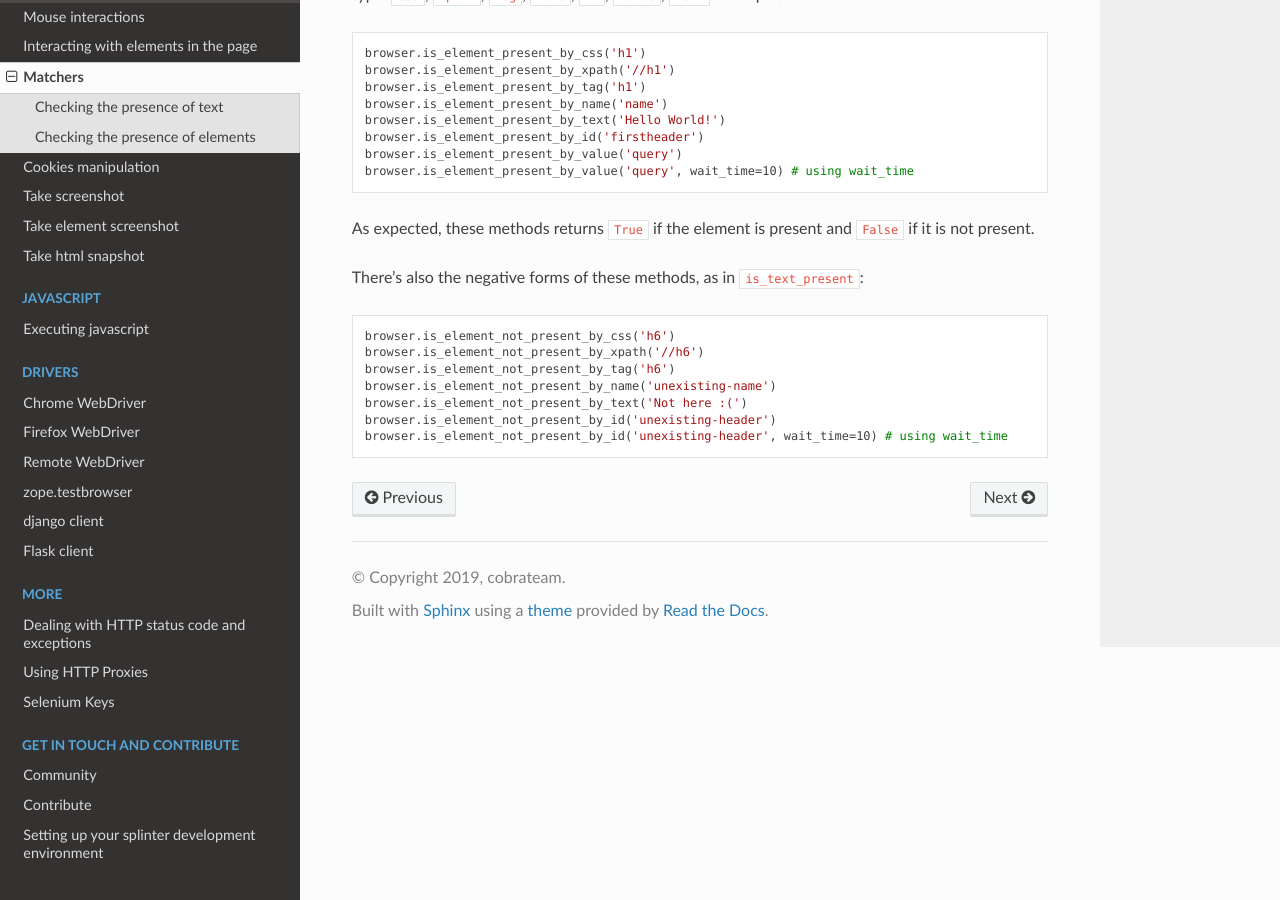
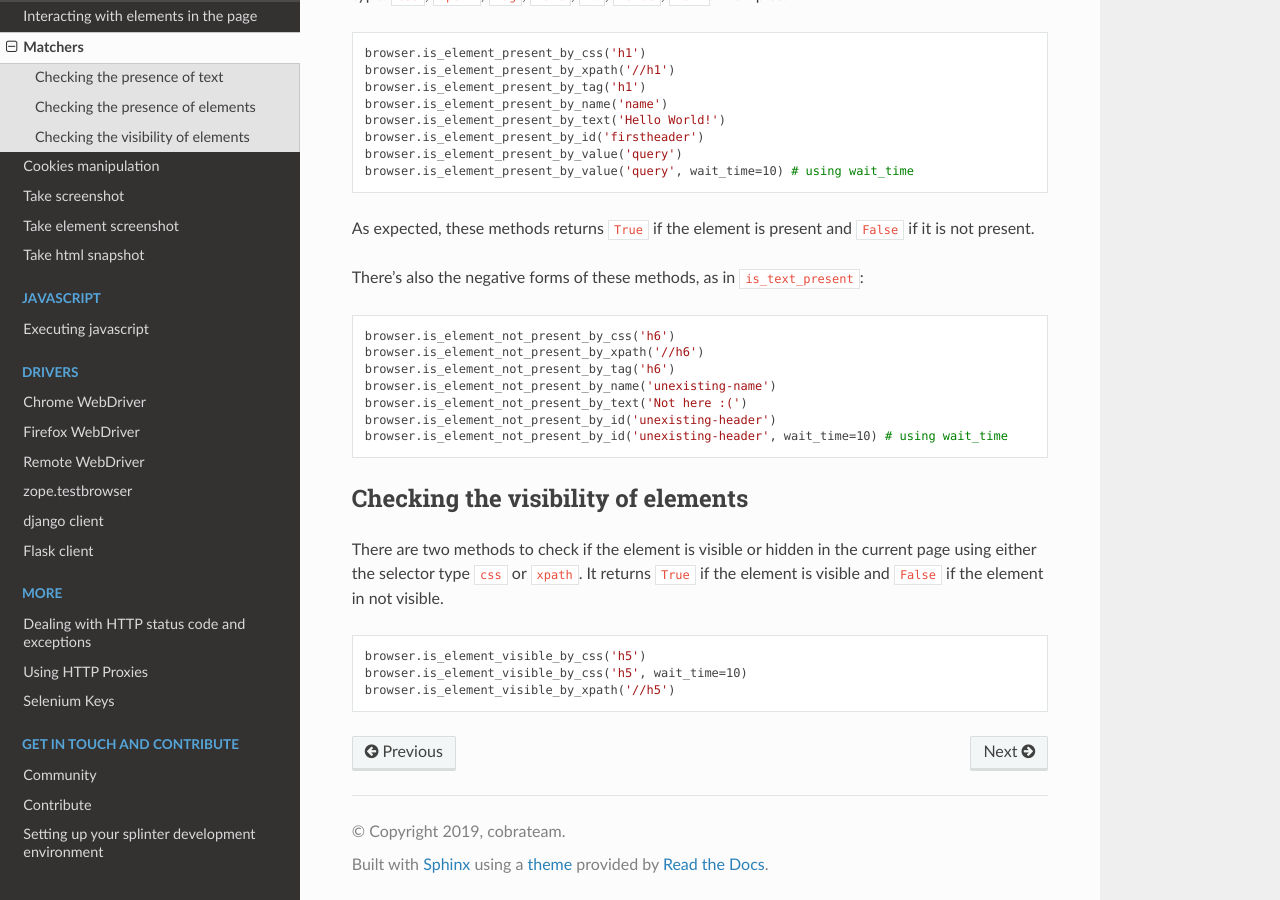
Before and after one commit to cobrateam/splinter, a Sphinx documentation site: the page built from docs/matchers.rst, in a window 1280 px wide and 900 px high, scrolled down 939 px. Built offline with Sphinx 7.4.7 and the Read the Docs theme 2.0.0, drawn with Linux system fonts in a browser that asks for light colours; pages that are not in the unit, such as notebooks, are missing from menus.

Commit message:
added docs for is_element_visible methods (#723)

```diff
--- a/docs/matchers.rst
+++ b/docs/matchers.rst
@@ -89,3 +89,18 @@ There's also the negative forms of these methods, as in ``is_text_present``:
     browser.is_element_not_present_by_text('Not here :(')
     browser.is_element_not_present_by_id('unexisting-header')
     browser.is_element_not_present_by_id('unexisting-header', wait_time=10) # using wait_time
+
+
+Checking the visibility of elements
+---------------------------------
+
+There are two methods to check if the element is visible or hidden in the current page using either the selector type ``css`` or ``xpath``. It
+returns ``True`` if the element is visible and ``False`` if the element in not visible.
+
+.. highlight:: python
+
+::
+
+    browser.is_element_visible_by_css('h5')
+    browser.is_element_visible_by_css('h5', wait_time=10)
+    browser.is_element_visible_by_xpath('//h5')
```
